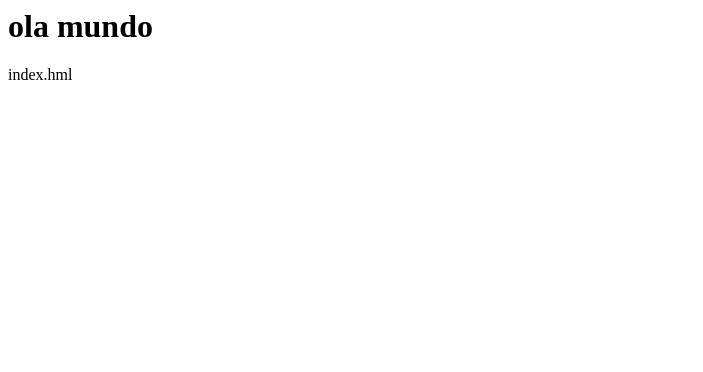
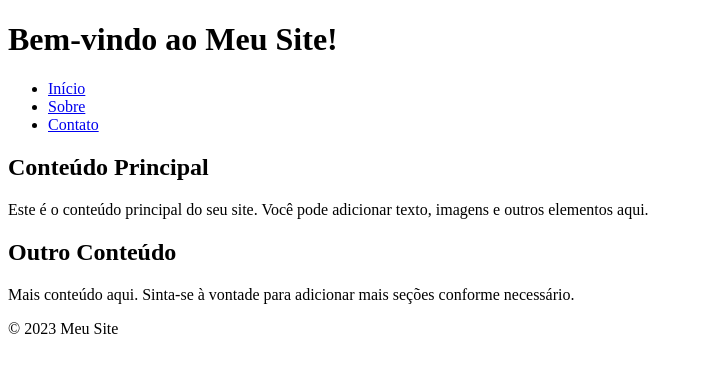
Before and after one commit to Joaoleporage/meusite, a plain HTML site: page index.html in a window 1280 px wide. Shown: the whole page, without its empty margins (0-703 px from the left). Drawn offline with Linux system fonts and the light colour scheme.

Commit message:
Update index.html

```diff
--- a/index.html
+++ b/index.html
@@ -1,6 +1,10 @@
-<html xmlns:mso="urn:schemas-microsoft-com:office:office" xmlns:msdt="uuid:C2F41010-65B3-11d1-A29F-00AA00C14882">
+<!DOCTYPE html>
+<html lang="pt-br">
 <head>
-<!-- Google tag (gtag.js) -->
+    <meta charset="UTF-8">
+    <meta name="viewport" content="width=device-width, initial-scale=1.0">
+    <title>Meu Site</title>
+    <link rel="stylesheet" href="style.css">
     <script async src="https://www.googletagmanager.com/gtag/js?id=G-HTNCBR86QX"></script>
     <script>
         window.dataLayer = window.dataLayer || [];
@@ -8,10 +12,30 @@
         gtag('js', new Date());
         gtag('config', 'G-HTNCBR86QX');
     </script>
-</head><body>
-<h1>
-ola mundo
-</hmtml>
+</head>
+<body>
+    <header>
+        <h1>Bem-vindo ao Meu Site!</h1>
+        <nav>
+            <ul>
+                <li><a href="#">Início</a></li>
+                <li><a href="#">Sobre</a></li>
+                <li><a href="#">Contato</a></li>
+            </ul>
+        </nav>
+    </header>
+    <main>
+        <section>
+            <h2>Conteúdo Principal</h2>
+            <p>Este é o conteúdo principal do seu site. Você pode adicionar texto, imagens e outros elementos aqui.</p>
+        </section>
+        <section>
+            <h2>Outro Conteúdo</h2>
+            <p>Mais conteúdo aqui. Sinta-se à vontade para adicionar mais seções conforme necessário.</p>
+        </section>
+    </main>
+    <footer>
+        <p>&copy; 2023 Meu Site</p>
+    </footer>
 </body>
-</h1>
-index.hml
+</html>
```
Lines whose indentation alone changed are shown as unchanged.
